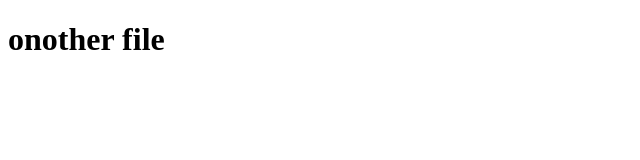
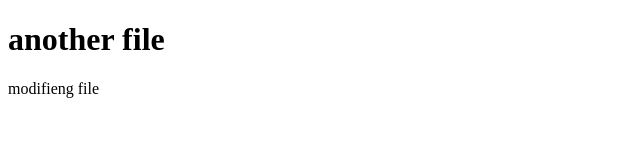
Before and after one commit to rameshthatikonda/practice-clone, a plain HTML site: page index.html in a window 1280 px wide. Shown: the whole page, without its empty margins (0-640 px from the left). Drawn offline with Linux system fonts and the light colour scheme.

Commit message:
modified file

```diff
--- a/index.html
+++ b/index.html
@@ -6,6 +6,8 @@
     <title>Document</title>
 </head>
 <body>
-    <h1>onother file</h1>
+    <h1>another file</h1>
+    <p>modifieng file</p>
+
 </body>
 </html>
```
